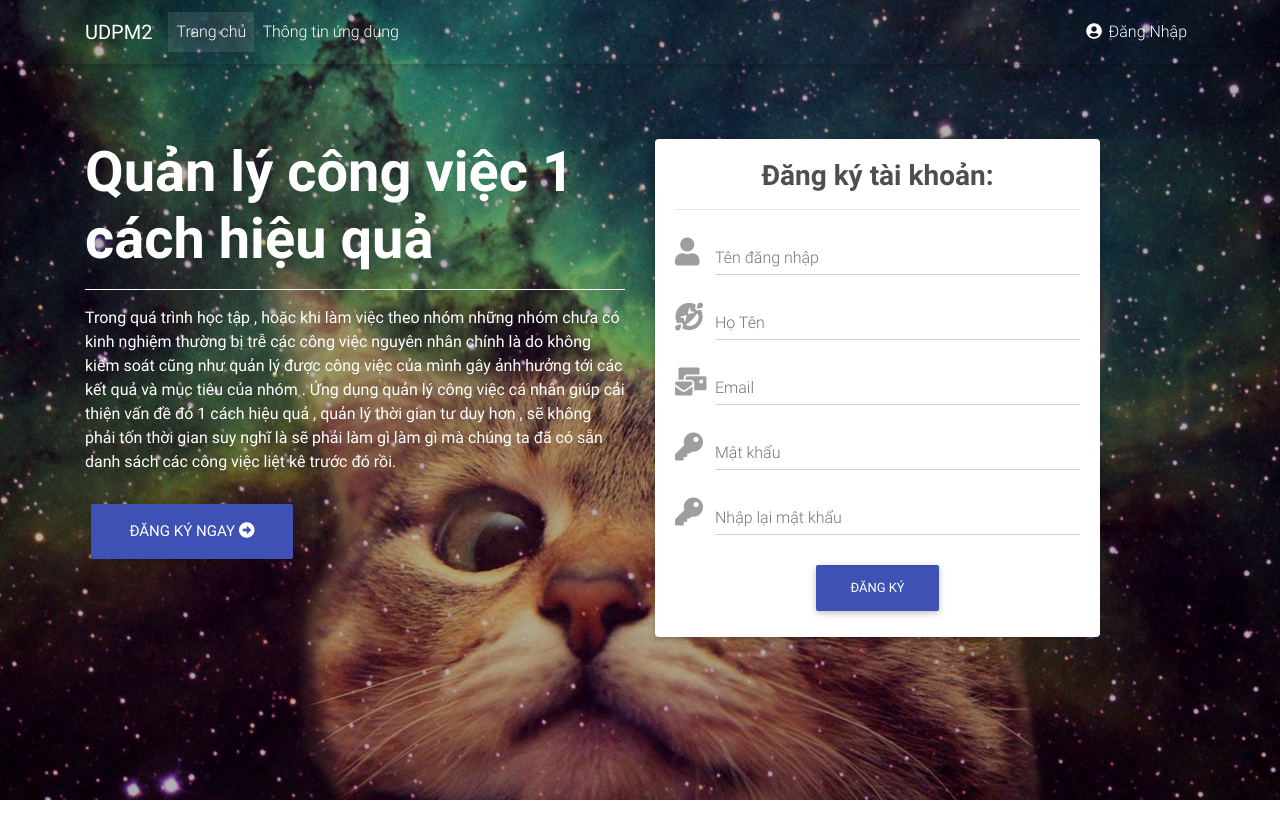
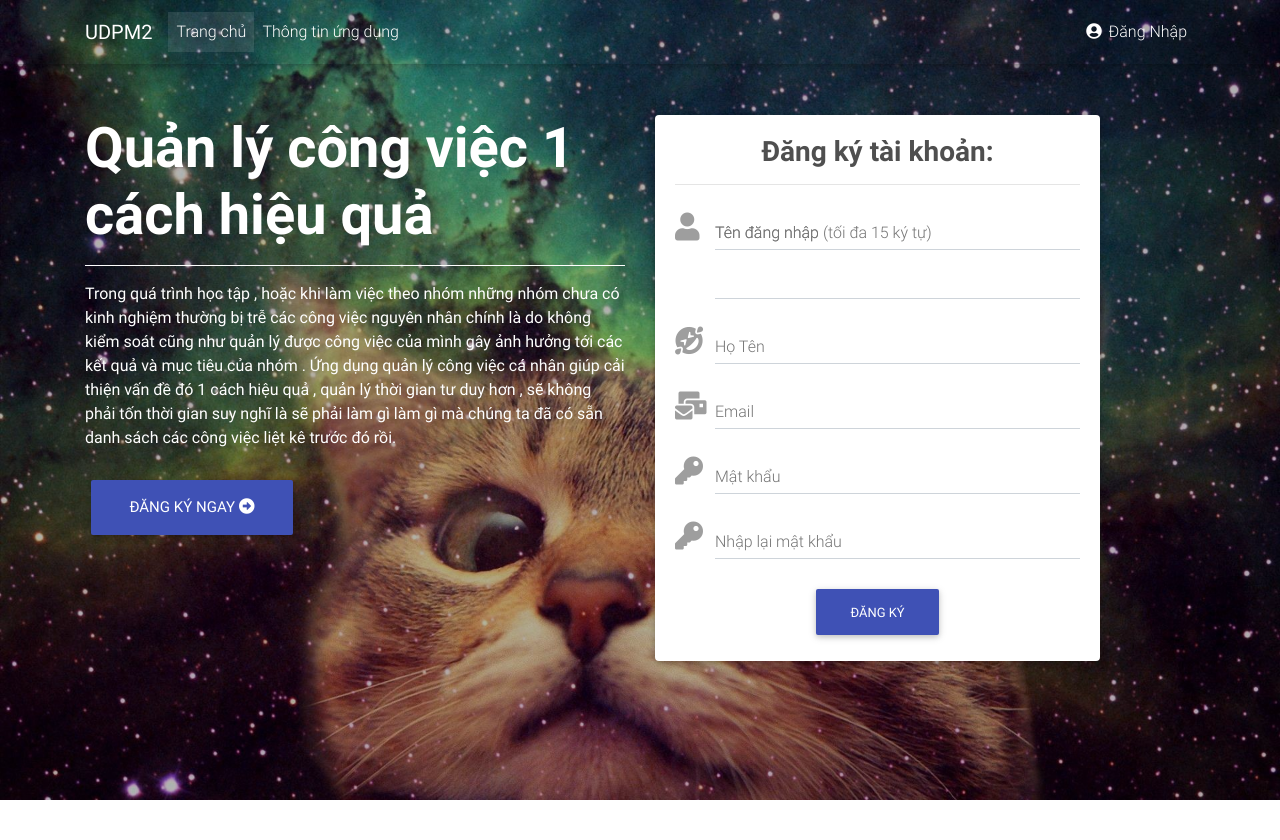
Before and after one commit to lhmai/TodoApp, a PHP site: page / in a window 1280 px wide. Shown: the top 840 px of the page. Run offline with PHP 8.4, Linux system fonts and the light colour scheme; some libraries are stand-ins or nearby versions.

Commit message:
Khanh's commit: Fix bug: Giới hạn số ký tự nhập vào form đăng ký

```diff
--- a/index.php
+++ b/index.php
@@ -61,6 +61,8 @@ if(isset($_SESSION['users']))
                                     <i class="fas fa-user prefix grey-text"></i>
                                     <input type="text" id="txtUser" name="txtUser" class="form-control">
                                     <label for="txtUser">Tên đăng nhập</label>
+                                    <input type="text" id="txtUser" name="txtUser" class="form-control" maxlength="15">
+                                    <label for="txtUser">Tên đăng nhập (tối đa 15 ký tự)</label>
                                 </div>
                                 <div class="md-form">
                                     <i class="fas fa-grin-squint-tears prefix grey-text"></i>
```
